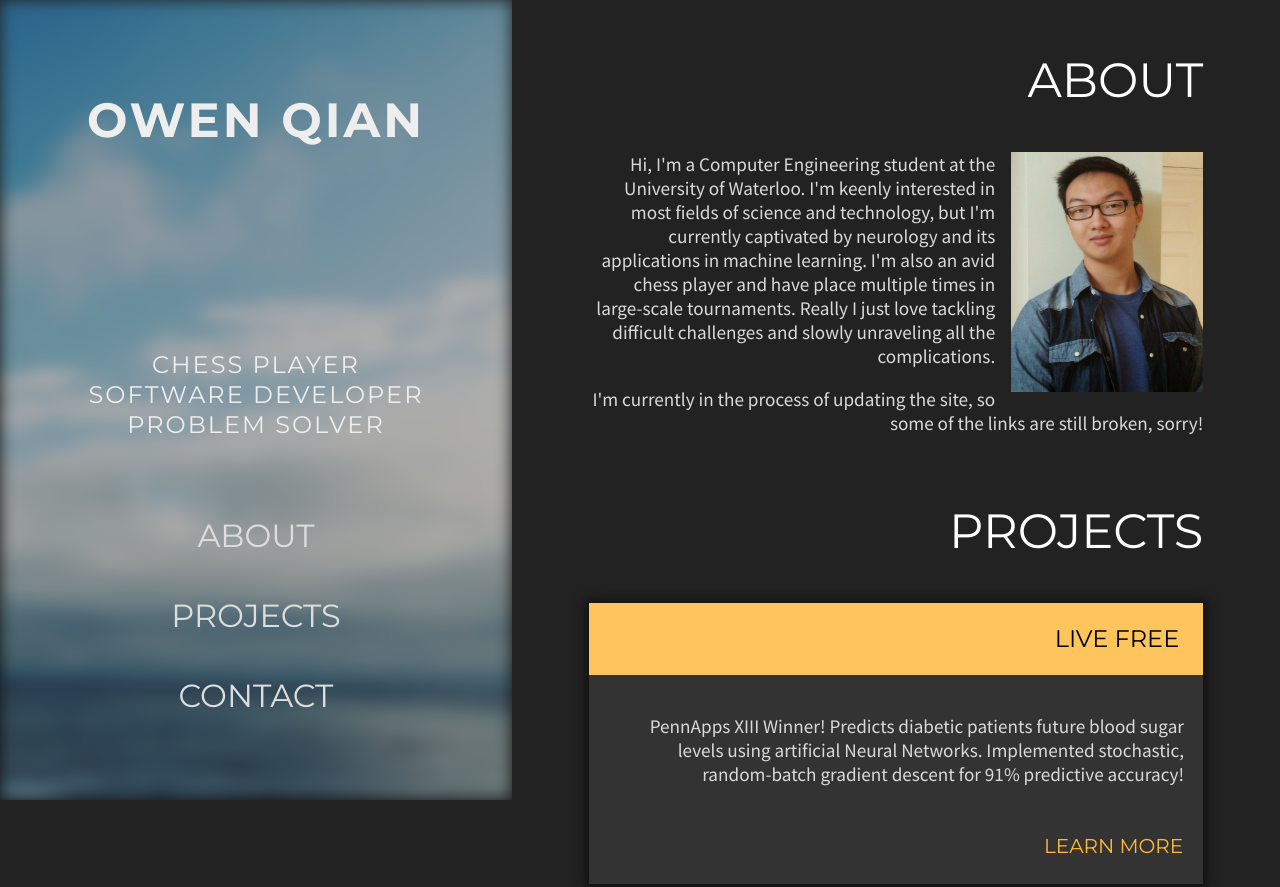
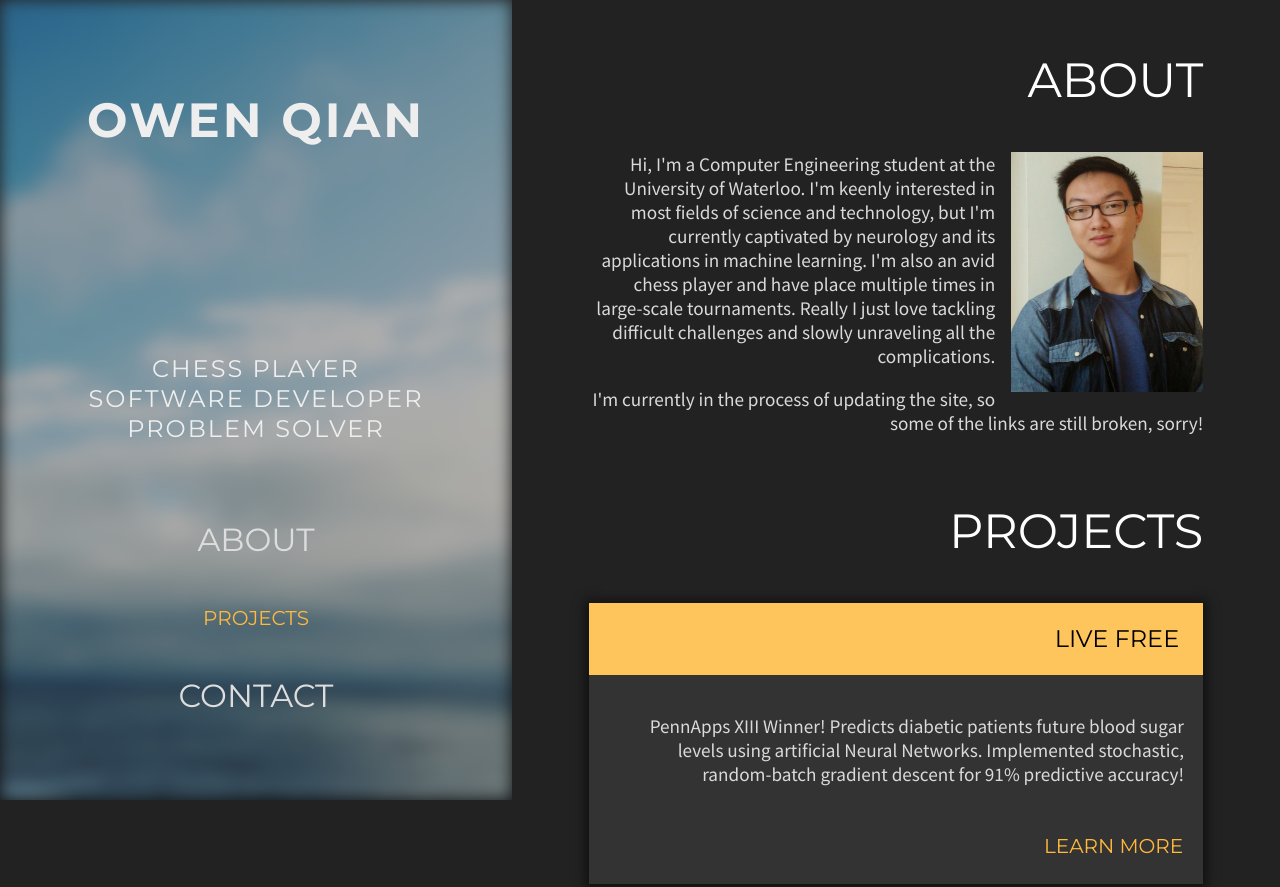
Before and after one commit to OwenQian/OwenQian.github.io, a plain HTML site: page index.html in a window 1280 px wide. Shown: the top 887 px of the page. Drawn offline with nearby package versions, Linux system fonts and the light colour scheme.

Commit message:
fixing project link

```diff
--- a/index.html
+++ b/index.html
@@ -30,7 +30,7 @@
             <nav>
                 <ul>
                     <li><a href="#about">About</a></li>
-                    <li><a href="/projects/index.html">Projects</a></li>
+                    <li><a href="/projects/index.html" class="more">Projects</a></li>
                     <li><a href="#contact">Contact</a></li Porting code to work in C++ using OpenCV.>
                 </ul>
             </nav>
```
